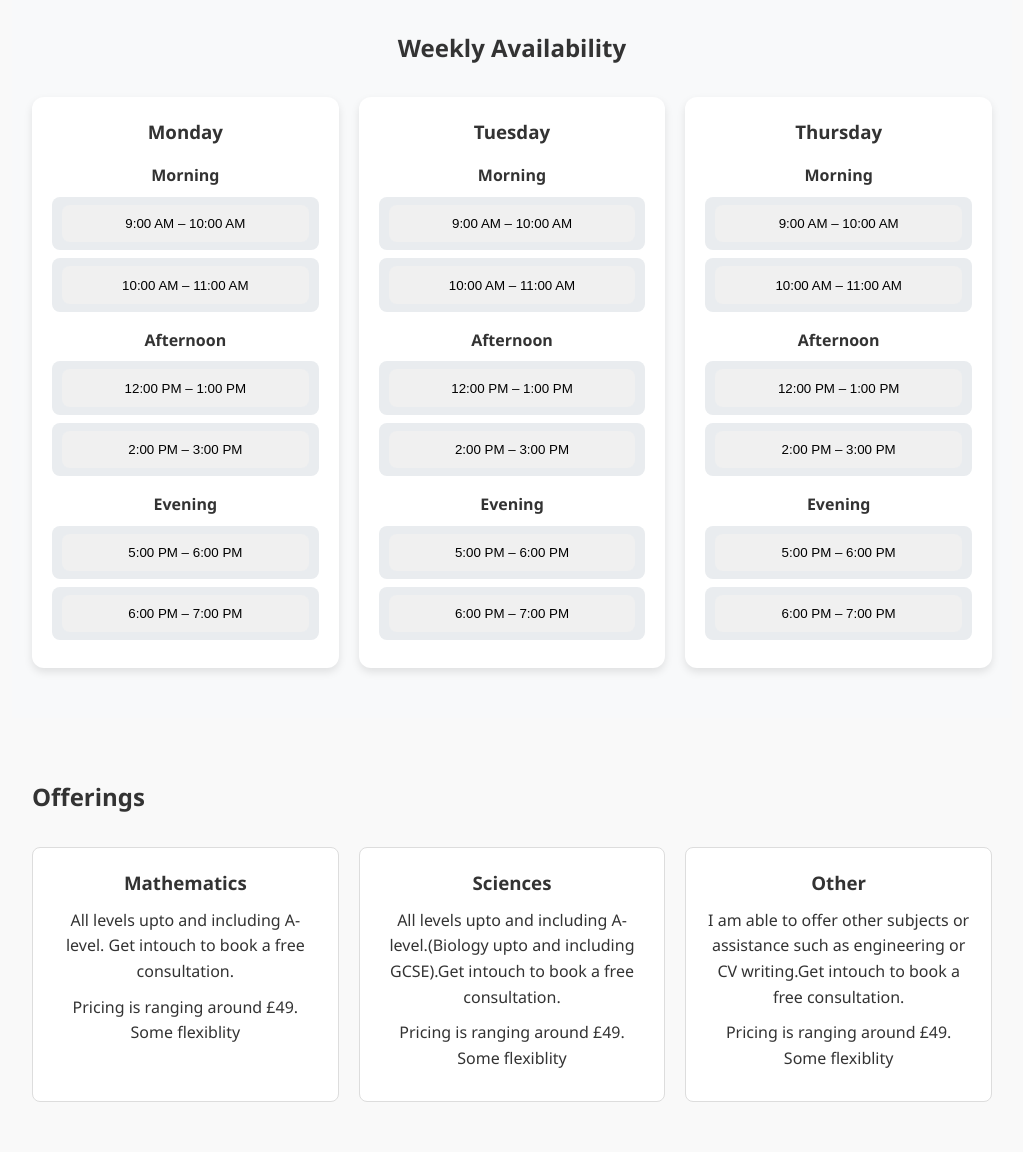
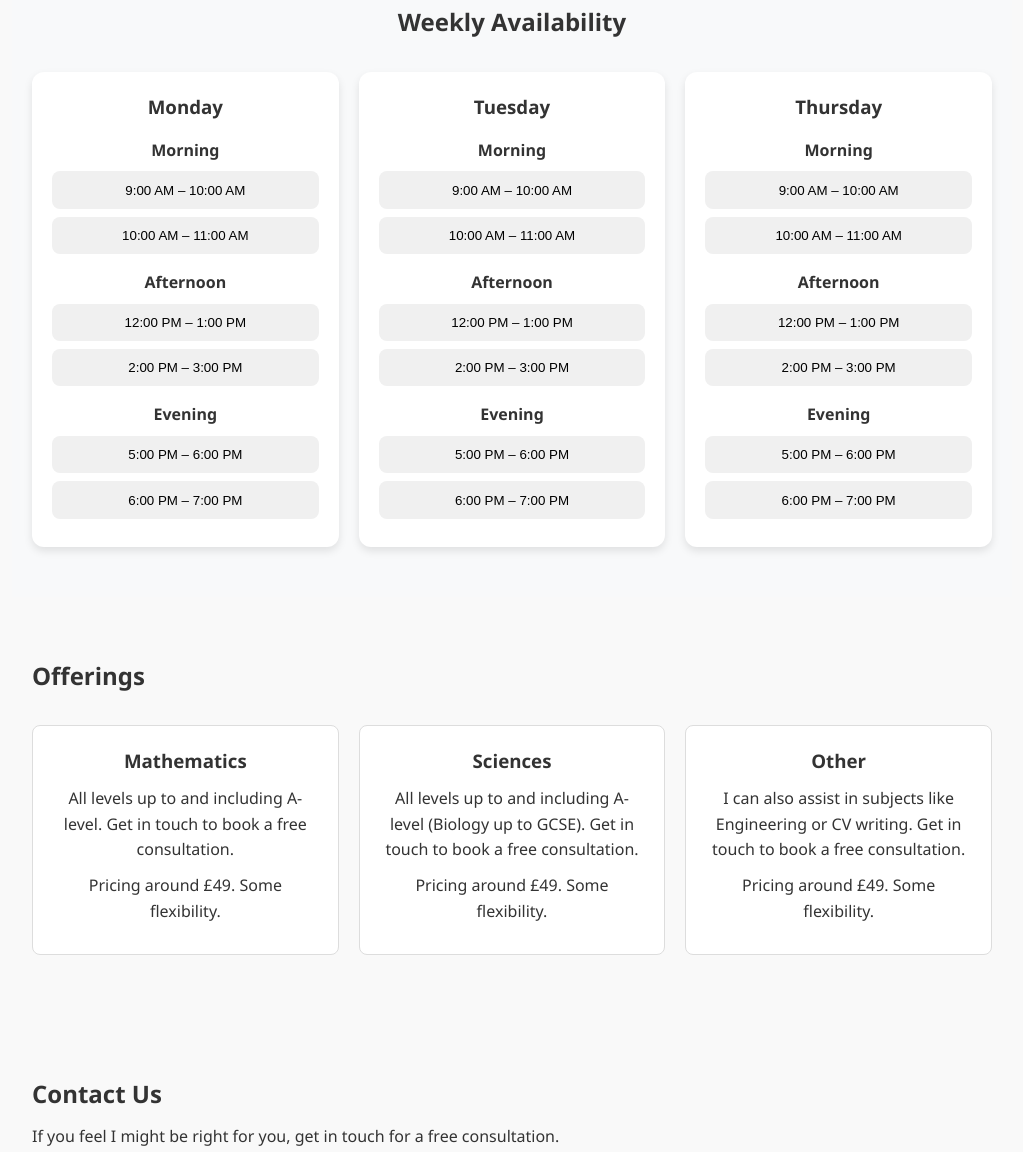
Before and after one commit to NazirPrintingPress/nazirtutoring, a plain HTML site: page index.html in a window 1280 px wide. Shown: the part 822-1974 px from the top of the page, without its empty margins (128-1151 px from the left). Drawn offline with Linux system fonts and the light colour scheme.

Commit message:
formatting

```diff
--- a/index.html
+++ b/index.html
@@ -1,6 +1,5 @@
 <!DOCTYPE html>
 <html lang="en">
-
 <head>
   <meta charset="UTF-8">
   <meta name="viewport" content="width=device-width, initial-scale=1.0">
@@ -28,7 +27,7 @@
   <section class="hero">
     <div class="hero-content">
       <h2>Unlock Your Potential with Personalized Tutoring</h2>
-            <p>One-on-one support </p>
+      <p>One-on-one support</p>
       <a href="#contact" class="cta-button">Get Started</a>
     </div>
   </section>
@@ -36,100 +35,100 @@
   <!-- About Section -->
   <section id="about" class="about">
     <h2>About Nazir Tutoring</h2>
-        <p> Tutoring for many years started while at University and stayed with main tutoring websites like Mytutor. Now I am self-sufficient, the same great quality at a better rate.Graduated in Mechanical engineering so rest assured that I am confident.</p>
-        <p>First things first, I don't promise higher grades, I promise a better reward to effort ratio for pupils revision. That way they can put the effort needed to get the grades they want. If this feels right for you then contact me below for a free 15 minute consulation.</p>
+    <p>Tutoring for many years, started while at University and worked with major tutoring websites like MyTutor. Now I am self-sufficient, offering the same great quality at a better rate. Graduated in Mechanical Engineering, so rest assured I am confident.</p>
+    <p>I don't promise higher grades — I promise a better reward-to-effort ratio for students' revision. This way, they can achieve the grades they aim for. If this sounds right to you, contact me below for a free 15-minute consultation.</p>
   </section>
+
   <!-- Availability Section -->
   <section id="availability" class="availability">
     <h2>Weekly Availability</h2>
     <div class="calendar-grid">
-
+      <!-- Monday -->
       <div class="day">
         <h3>Monday</h3>
-
         <h4>Morning</h4>
         <ul class="timeslots morning">
-                <li><button onclick="selectTime('Monday 9:00 AM – 10:00 AM')">9:00 AM – 10:00 AM</button></li>
-                <li><button onclick="selectTime('Monday 10:00 AM – 11:00 AM')">10:00 AM – 11:00 AM</button></li>
+          <li><button onclick="selectTime(this)" data-timeslot="Monday 9:00 AM – 10:00 AM">9:00 AM – 10:00 AM</button></li>
+          <li><button onclick="selectTime(this)" data-timeslot="Monday 10:00 AM – 11:00 AM">10:00 AM – 11:00 AM</button></li>
         </ul>
 
         <h4>Afternoon</h4>
         <ul class="timeslots afternoon">
-                <li><button onclick="selectTime('Monday 12:00 PM – 1:00 PM')">12:00 PM – 1:00 PM</button></li>
-                <li><button onclick="selectTime('Monday 2:00 PM – 3:00 PM')">2:00 PM – 3:00 PM</button></li>
+          <li><button onclick="selectTime(this)" data-timeslot="Monday 12:00 PM – 1:00 PM">12:00 PM – 1:00 PM</button></li>
+          <li><button onclick="selectTime(this)" data-timeslot="Monday 2:00 PM – 3:00 PM">2:00 PM – 3:00 PM</button></li>
         </ul>
 
         <h4>Evening</h4>
         <ul class="timeslots evening">
-                <li><button onclick="selectTime('Monday 5:00 PM – 6:00 PM')">5:00 PM – 6:00 PM</button></li>
-                <li><button onclick="selectTime('Monday 6:00 PM – 7:00 PM')">6:00 PM – 7:00 PM</button></li>
+          <li><button onclick="selectTime(this)" data-timeslot="Monday 5:00 PM – 6:00 PM">5:00 PM – 6:00 PM</button></li>
+          <li><button onclick="selectTime(this)" data-timeslot="Monday 6:00 PM – 7:00 PM">6:00 PM – 7:00 PM</button></li>
         </ul>
       </div>
 
+      <!-- Tuesday -->
       <div class="day">
         <h3>Tuesday</h3>
-
         <h4>Morning</h4>
         <ul class="timeslots morning">
-                <li><button onclick="selectTime('Tuesday 9:00 AM – 10:00 AM')">9:00 AM – 10:00 AM</button></li>
-                <li><button onclick="selectTime('Tuesday 10:00 AM – 11:00 AM')">10:00 AM – 11:00 AM</button></li>
+          <li><button onclick="selectTime(this)" data-timeslot="Tuesday 9:00 AM – 10:00 AM">9:00 AM – 10:00 AM</button></li>
+          <li><button onclick="selectTime(this)" data-timeslot="Tuesday 10:00 AM – 11:00 AM">10:00 AM – 11:00 AM</button></li>
         </ul>
 
         <h4>Afternoon</h4>
         <ul class="timeslots afternoon">
-                <li><button onclick="selectTime('Tuesday 12:00 PM – 1:00 PM')">12:00 PM – 1:00 PM</button></li>
-                <li><button onclick="selectTime('Tuesday 2:00 PM – 3:00 PM')">2:00 PM – 3:00 PM</button></li>
+          <li><button onclick="selectTime(this)" data-timeslot="Tuesday 12:00 PM – 1:00 PM">12:00 PM – 1:00 PM</button></li>
+          <li><button onclick="selectTime(this)" data-timeslot="Tuesday 2:00 PM – 3:00 PM">2:00 PM – 3:00 PM</button></li>
         </ul>
 
         <h4>Evening</h4>
         <ul class="timeslots evening">
-                <li><button onclick="selectTime('Tuesday 5:00 PM – 6:00 PM')">5:00 PM – 6:00 PM</button></li>
-                <li><button onclick="selectTime('Tuesday 6:00 PM – 7:00 PM')">6:00 PM – 7:00 PM</button></li>
+          <li><button onclick="selectTime(this)" data-timeslot="Tuesday 5:00 PM – 6:00 PM">5:00 PM – 6:00 PM</button></li>
+          <li><button onclick="selectTime(this)" data-timeslot="Tuesday 6:00 PM – 7:00 PM">6:00 PM – 7:00 PM</button></li>
         </ul>
       </div>
 
-
+      <!-- Thursday -->
       <div class="day">
         <h3>Thursday</h3>
-
         <h4>Morning</h4>
         <ul class="timeslots morning">
-                <li><button onclick="selectTime('Thursday 9:00 AM – 10:00 AM')">9:00 AM – 10:00 AM</button></li>
-                <li><button onclick="selectTime('Thursday 10:00 AM – 11:00 AM')">10:00 AM – 11:00 AM</button></li>
+          <li><button onclick="selectTime(this)" data-timeslot="Thursday 9:00 AM – 10:00 AM">9:00 AM – 10:00 AM</button></li>
+          <li><button onclick="selectTime(this)" data-timeslot="Thursday 10:00 AM – 11:00 AM">10:00 AM – 11:00 AM</button></li>
         </ul>
 
         <h4>Afternoon</h4>
         <ul class="timeslots afternoon">
-                <li><button onclick="selectTime('Thursday 12:00 PM – 1:00 PM')">12:00 PM – 1:00 PM</button></li>
-                <li><button onclick="selectTime('Thursday 2:00 PM – 3:00 PM')">2:00 PM – 3:00 PM</button></li>
+          <li><button onclick="selectTime(this)" data-timeslot="Thursday 12:00 PM – 1:00 PM">12:00 PM – 1:00 PM</button></li>
+          <li><button onclick="selectTime(this)" data-timeslot="Thursday 2:00 PM – 3:00 PM">2:00 PM – 3:00 PM</button></li>
         </ul>
 
         <h4>Evening</h4>
         <ul class="timeslots evening">
-                <li><button onclick="selectTime('Thursday 5:00 PM – 6:00 PM')">5:00 PM – 6:00 PM</button></li>
-                <li><button onclick="selectTime('Thursday 6:00 PM – 7:00 PM')">6:00 PM – 7:00 PM</button></li>
+          <li><button onclick="selectTime(this)" data-timeslot="Thursday 5:00 PM – 6:00 PM">5:00 PM – 6:00 PM</button></li>
+          <li><button onclick="selectTime(this)" data-timeslot="Thursday 6:00 PM – 7:00 PM">6:00 PM – 7:00 PM</button></li>
         </ul>
       </div>
     </div>
   </section>
+
   <!-- Subjects Section -->
   <section id="subjects" class="subjects">
     <h2>Offerings</h2>
     <div class="subject-cards">
       <div class="subject-card">
         <h3>Mathematics</h3>
-                <p>All levels upto and including A-level. Get intouch to book a free consultation.</p>
-                <p>Pricing is ranging around £49. Some flexiblity</p>
+        <p>All levels up to and including A-level. Get in touch to book a free consultation.</p>
+        <p>Pricing around £49. Some flexibility.</p>
       </div>
       <div class="subject-card">
         <h3>Sciences</h3>
-                <p>All levels upto and including A-level.(Biology upto and including GCSE).Get intouch to book a free consultation.</p>
-                <p>Pricing is ranging around £49. Some flexiblity</p>
+        <p>All levels up to and including A-level (Biology up to GCSE). Get in touch to book a free consultation.</p>
+        <p>Pricing around £49. Some flexibility.</p>
       </div>
       <div class="subject-card">
         <h3>Other</h3>
-                <p>I am able to offer other subjects or assistance such as engineering or CV writing.Get intouch to book a free consultation.</p>
-                <p>Pricing is ranging around £49. Some flexiblity</p>
+        <p>I can also assist in subjects like Engineering or CV writing. Get in touch to book a free consultation.</p>
+        <p>Pricing around £49. Some flexibility.</p>
       </div>
     </div>
   </section>
@@ -137,7 +136,7 @@
   <!-- Contact Section -->
   <section id="contact" class="contact">
     <h2>Contact Us</h2>
-        <p>If you feel that I maybe right for you then get intouch to book a free consultation</p>
+    <p>If you feel I might be right for you, get in touch for a free consultation.</p>
     <form action="https://formspree.io/f/yourformid" method="POST">
       <label for="email">
         Your Email:
@@ -155,26 +154,18 @@
   <footer>
     <p>&copy; 2025 NazirTutoring. All Rights Reserved.</p>
   </footer>
+
   <script>
-        function addSubjectToMessage(subject) {
+    function selectTime(button) {
       const messageField = document.getElementById('message');
-            messageField.value = `Subject: ${subject}\n\nPlease provide more details about this service:`;
-        }
 
-        function selectTime(timeSlot) {
-            const messageField = document.getElementById('message');
-            messageField.value = `Requested Time Slot: ${timeSlot}\n\nPlease describe your needs:`;
+      button.classList.toggle('selected');
 
-            // Remove "selected" class from all buttons first
-            const allButtons = document.querySelectorAll('.timeslots button');
-            allButtons.forEach(button => {
-                button.classList.remove('selected');
-            });
+      const selectedButtons = document.querySelectorAll('.timeslots button.selected');
+      const selectedTimes = Array.from(selectedButtons).map(btn => btn.dataset.timeslot);
 
-            // Add "selected" class to the clicked button
-            event.target.classList.add('selected');
+      messageField.value = `Requested Time Slots:\n- ${selectedTimes.join('\n- ')}\n\nPlease describe your needs:`;
     }
   </script>
 </body>
-
 </html>
--- a/styles.css
+++ b/styles.css
@@ -79,14 +79,16 @@ nav {
     color: white;
 }
 
-/* About, Subjects, Contact Sections */
+/* Sections (About, Subjects, Contact) */
 section {
     padding: 60px 20px;
     max-width: 1000px;
     margin: auto;
 }
 
-.about p, .subjects p, .contact p {
+.about p,
+.subjects p,
+.contact p {
     margin: 10px 0;
 }
 
@@ -109,7 +111,7 @@ section {
 
 .subject-card:hover {
     transform: translateY(-5px);
-    box-shadow: 0 4px 8px rgba(0,0,0,0.1);
+    box-shadow: 0 4px 8px rgba(0, 0, 0, 0.1);
 }
 
 /* Contact Form */
@@ -160,6 +162,7 @@ footer {
     color: white;
     margin-top: 40px;
 }
+
 /* Availability Section */
 .availability {
     padding: 50px 20px;
@@ -178,7 +181,7 @@ footer {
     background: #fff;
     padding: 20px;
     border-radius: 12px;
-    box-shadow: 0 4px 8px rgba(0,0,0,0.1);
+    box-shadow: 0 4px 8px rgba(0, 0, 0, 0.1);
     transition: transform 0.2s;
 }
 
@@ -191,33 +194,15 @@ footer {
     color: #333;
 }
 
+.day h4 {
+    margin-top: 1rem;
+    color: #333;
+}
+
 .timeslots {
     list-style: none;
     padding: 0;
     margin: 0;
-}
-
-.timeslots li {
-    background-color: #e9ecef;
-    margin: 5px 0;
-    padding: 8px 10px;
-    border-radius: 8px;
-    font-size: 14px;
-}
-
-.available {
-    color: green;
-    font-weight: bold;
-}
-
-.unavailable {
-    color: red;
-    font-weight: bold;
-    margin-top: 15px;
-}
-.timeslots {
-    list-style-type: none;
-    padding: 0;
 }
 
 .timeslots li {
@@ -232,17 +217,35 @@ footer {
     border-radius: 8px;
     cursor: pointer;
     transition: background-color 0.3s ease;
+    position: relative;
 }
 
 .timeslots button:hover {
     background-color: #d0d0d0;
 }
 
-.day h4 {
-    margin-top: 1rem;
-    color: #333;
-}
 .timeslots button.selected {
-    background-color: #4CAF50; /* Nice green */
+    background-color: #4CAF50;
     color: white;
     font-weight: bold;
+}
+
+.timeslots button.selected::after {
+    content: "✔️";
+    position: absolute;
+    right: 10px;
+    top: 50%;
+    transform: translateY(-50%);
+}
+
+/* Status Styling */
+.available {
+    color: green;
+    font-weight: bold;
+}
+
+.unavailable {
+    color: red;
+    font-weight: bold;
+    margin-top: 15px;
+}
```
Lines whose indentation alone changed are shown as unchanged.
